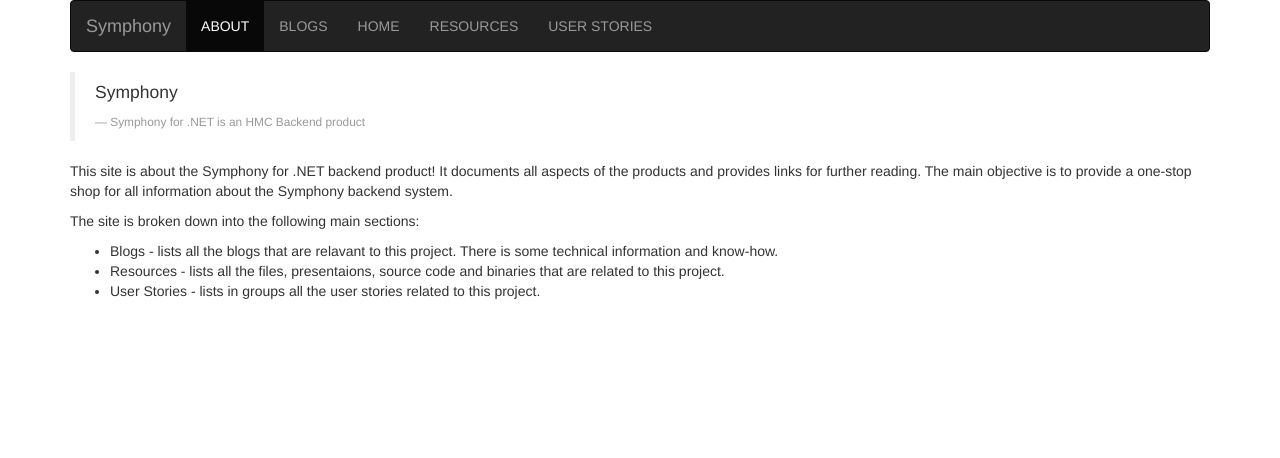
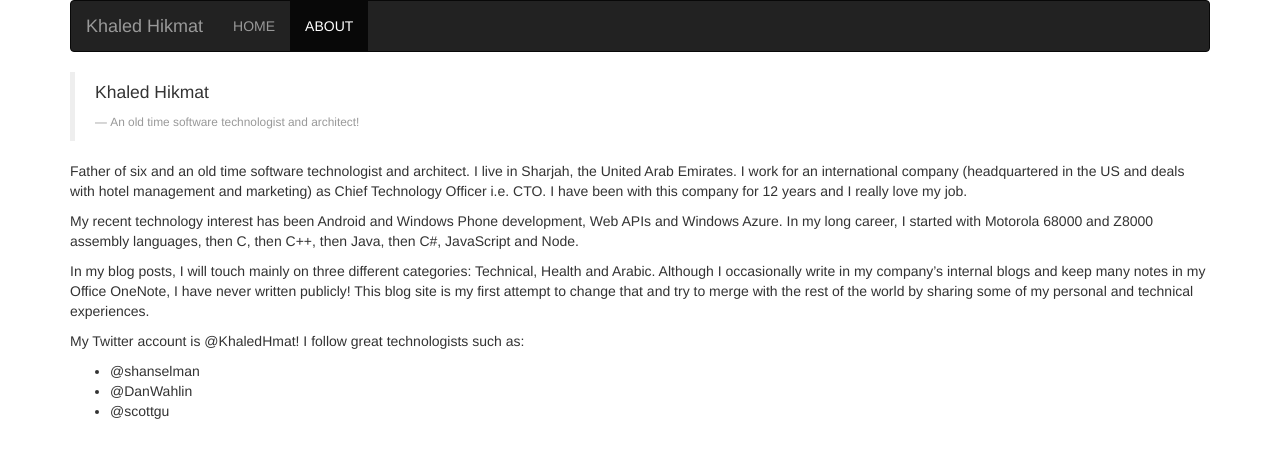
Before and after one commit to khaledhikmat/khaledhikmat.github.io, a Jekyll site: the page built from about.html, in a window 1280 px wide. Shown: the top 458 px of the page. Built offline with Jekyll 4.4.1, drawn with Linux system fonts in a browser that asks for light colours; Markdown is read by kramdown in place of the engine named in the settings.

Commit message:
Initial Revision

```diff
--- a/_layouts/default.html
+++ b/_layouts/default.html
@@ -44,13 +44,8 @@
 
 				<div class="collapse navbar-collapse" id="bs-example-navbar-collapse-1">
 					<ul class="nav navbar-nav">
-						{% for pagex in site.pages %}
-							{% if pagex.title == page.title %}
-								<li class="active"><a href="{{ site.baseurl }}{{ pagex.url }}">{{ pagex.title }}</a></li>
-							{% else %}
-								<li><a href="{{ site.baseurl }}{{ pagex.url }}">{{ pagex.title }}</a></li>
-							{% endif %}
-						{% endfor %}
+						<li {% if 'HOME' == page.title %} class='active' {% endif %}><a href="{{ site.baseurl }}/index.html">HOME</a></li>
+						<li {% if 'ABOUT' == page.title %} class='active' {% endif %}><a href="{{ site.baseurl }}/about.html">ABOUT</a></li>
 					</ul>
 				</div>
 			</nav>
--- a/about.html
+++ b/about.html
@@ -1,20 +1,26 @@
 ---
 layout: default
 title: ABOUT
-project: Symphony
-tagline: Symphony for .NET is an HMC Backend product
+project: "Khaled Hikmat"
+tagline: An old time software technologist and architect!
 ---
 
 <p>
-This site is about the Symphony for .NET backend product! It documents all aspects of the products and provides links for further reading.
-The main objective is to provide a one-stop shop for all information about the Symphony backend system.
+Father of six and an old time software technologist and architect. I live in Sharjah, the United Arab Emirates. I work for an international company (headquartered in the US and deals with hotel management and marketing) as Chief Technology Officer i.e. CTO. I have been with this company for 12 years and I really love my job.
 </p>
 
 <p>
-The site is broken down into the following main sections:
+My recent technology interest has been Android and Windows Phone development, Web APIs and Windows Azure. In my long career, I started with Motorola 68000 and Z8000 assembly languages, then C, then C++, then Java, then C#, JavaScript and Node.
+</p>
+
+<p>
+In my blog posts, I will touch mainly on three different categories: Technical, Health and Arabic. Although I occasionally write in my company’s internal blogs and keep many notes in my Office OneNote, I have never  written publicly! This blog site is my first attempt to change that and try to merge with the rest of the world by sharing some of my personal and technical experiences.
+</p>
+
+<p>
+My Twitter account is @KhaledHmat! I follow great technologists such as:
 <ul>
-<li>Blogs - lists all the blogs that are relavant to this project. There is some technical information and know-how.</li>
-<li>Resources - lists all the files, presentaions, source code and binaries that are related to this project.</li>
-<li>User Stories - lists in groups all the user stories related to this project.</li>
+<li>@shanselman</li>
+<li>@DanWahlin</li>
+<li>@scottgu</li>
 </ul>
-</p>
--- a/blogs.html
+++ b/blogs.html
@@ -1,8 +1,8 @@
 ---
 layout: default
 title: BLOGS
-project: Symphony
-tagline: Symphony for .NET is an HMC Backend product
+project: "Khaled Hikmat"
+tagline: An old time software technologist and architect!
 ---
 
 <div class="row clearfix">
@@ -18,7 +18,7 @@ tagline: Symphony for .NET is an HMC Backend product
 					{{ post.date | date_to_string }}<br />
 					{{ post.summary }}<br />
 					Tags:<br />
-					<span class="label label-primary">{{ post.tags | array_to_sentence_string }}</span><br />
+					<span class="label label-default">{{ post.tags | array_to_sentence_string }}</span><br />
 				</address>
 			</div>
 			<div class="col-md-6" float>
```
Also changed, not shown: _includes/user-story-navigation.html (added, +12 -0 lines), _includes/user-story.html (added, +21 -0 lines), _posts/2014-01-18-user-cancels-reservation.markdown (added, +15 -0 lines), index.html (+3 -124 lines), resources.html (deleted, +0 -144 lines), userstories.html (deleted, +0 -62 lines).
